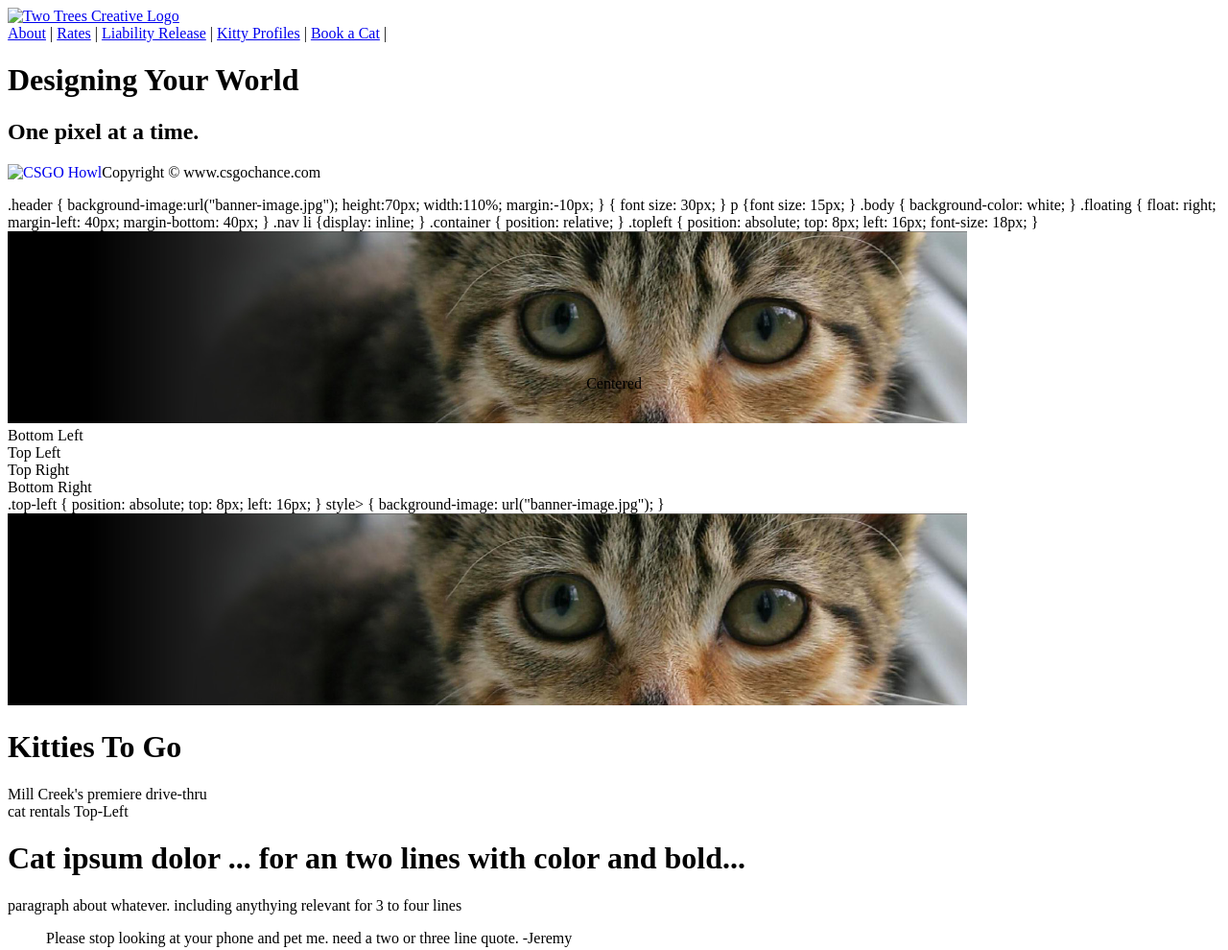
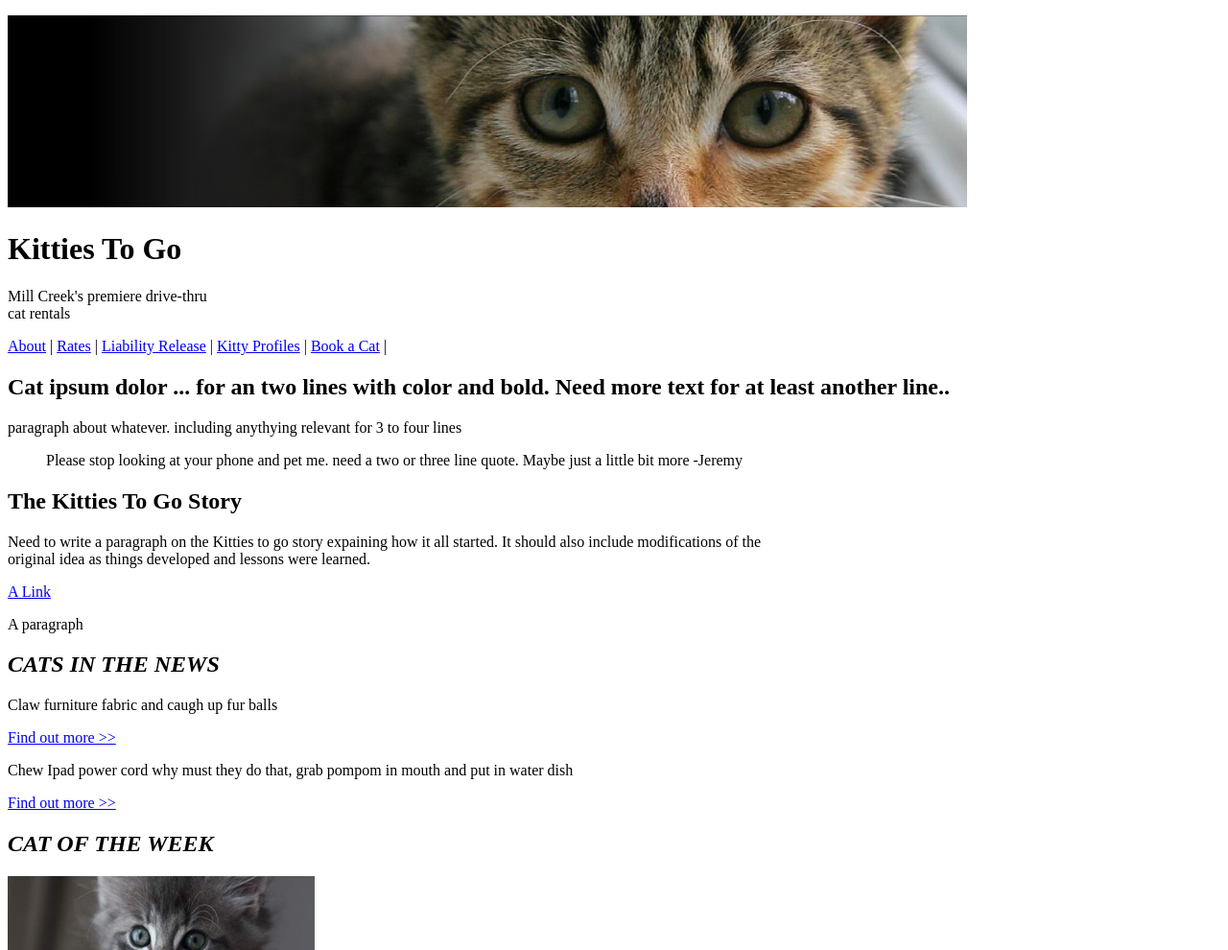
Before and after one commit to hibred66/cats-pages, a plain HTML site: page index.html in a window 1280 px wide. Shown: the top 990 px of the page at 96% size. Drawn offline with Linux system fonts and the light colour scheme.

Commit message:
Second Update with some cleanup

```diff
--- a/index.html
+++ b/index.html
@@ -2,10 +2,19 @@
 <html lang=en>
 <head>
  <meta charset="UTF-8">
+<title>Kitties To Go</title>
+<p <style=:font-family: Times New Roman, Seref; font-size: 11; font-style: " ">
+</style>
+</head>
+
  <body>
    <header>
-       <a href="banner-image.html">
-         <img src="banner-image.html" width="177px" height="167px" alt="Two Trees Creative Logo"></a>
+     <title>Kitties To Go</title>
+     <img src="banner-image.jpg" alt="Cat Eyes" style="width:1000px;height:200px;">
+      <h1>Kitties To Go</h1>
+      <article class="content-box">
+        <p>Mill Creek's premiere drive-thru <br>cat rentals</p>
+      </article>
        <nav>
          <a href="https://www.">About</a> |
          <a href="https://www.">Rates</a> |
@@ -13,24 +22,7 @@
          <a href="https://www.">Kitty Profiles</a> |
          <a href="https://www.">Book a Cat</a> |
        </nav>
-       <div class="welcome">
-         <hgroup>
-           <h1>Designing Your World</h1>
-           <h2>One pixel at a time.</h2>
-         </hgroup>
-       </div>
    </header>
-
-      <div class="header">
- 	 </div>
-      <a href="test.html">
- 	 <img src="logo.png" alt="CSGO Howl" style="float:left";>
- 	 </a>
- 	 <div class="footer">
- 	 <p> Copyright &copy; www.csgochance.com </p>
- 	 </div>
-    </body>
-
 
  <style>
   img {
@@ -44,94 +36,19 @@
   transform: translate(-50%, -50%);
 }
 </style>
-.header {
-  	background-image:url("banner-image.jpg");
-  	height:70px;
-  	width:110%;
-  	margin:-10px;
-  }
-  {
-  font size: 30px;
-  }
-p {font size: 15px;
-}
-.body {
-background-color: white;
-}
-.floating {
-float: right;
-margin-left: 40px;
-margin-bottom: 40px;
-}
-.nav li {display: inline;
-}
-.container {
-  position: relative;
-}
-
-.topleft {
-  position: absolute;
-  top: 8px;
-  left: 16px;
-  font-size: 18px;
-}
-
- <div class="container">
-   <img src="banner-image.jpg" alt="Cat Eyes" style="width:1000px;height:200px;">
-   <div class="bottom-left">Bottom Left</div>
-   <div class="top-left">Top Left</div>
-   <div class="top-right">Top Right</div>
-   <div class="bottom-right">Bottom Right</div>
-   <div class="centered">Centered</div>
- </div>
-
- .top-left {
-   position: absolute;
-   top: 8px;
-   left: 16px;
- }
-
- <title>Kitties To Go</title>
- style>
- {
-  background-image: url("banner-image.jpg");
-
-}
-<img src="banner-image.jpg" alt="Cat Eyes" style="width:1000px;height:200px;">
- <h1>Kitties To Go</h1>
- <article class="content-box">
-
-   <p>Mill Creek's premiere drive-thru <br>cat rentals Top-Left</p>
- </article>
-
-
-</head>
-<body>
-<h1>
-
-
-</nav>
-</h1>
-
-
-<div class="main column"
-
-
-aside
 
 <article>
-  <h1>Cat ipsum dolor ... for an two lines with color and bold...</h1>
+  <h1>Cat ipsum dolor ... for an two lines with color and bold. Need more text for at least another line..</h1>
     <p>paragraph about whatever. including anythying relevant for 3 to four lines</p>
 </article>
 
-<blockquote>Please stop looking at your phone and pet me. need a two or three line quote. -Jeremy</blockquote>
-      /*Need to add color and font//
+<blockquote>Please stop looking at your phone and pet me. need a two or three line quote. Maybe just a little bit more -Jeremy</blockquote>
 
 <section>
   <h1>The Kitties To Go Story</h1>
   <article class="content-box">
-    <a href="#link">A Link</a>
-    <p>A paragraph</p>
+    <p>Need to write a paragraph on the Kitties to go story expaining how it all started.  It should also include <link rel="stylesheet" href="/css/master.css">modifications of the <br>
+      original idea as things developed and lessons were learned.</p>
   </article>
 
   <article class="content-box" id="border-box">
@@ -143,26 +60,26 @@ aside
 
 <h2><em>CATS IN THE NEWS</em></h2>
 <article class="content-box" id="border-box">
-  <a href="#link">A Link</a>
-  <p>A paragraph</p>
 
+  <p>Claw furniture fabric and caugh up fur balls</p>
+<a href="#link">Find out more >></a>
 
 </article>
+<article class="content-box" id="border-box">
 
+  <p>Chew Ipad power cord why must they do that, grab pompom in mouth and put in water dish</p>
+<a href="#link">Find out more >></a>
+
+</article>
 
 <h2><em>CAT OF THE WEEK</em></h2>
 <img class="floating" src="sidebar-cat.jpg" alt="Photo of Cat" />
 
 <article class="content-box" id="border-box">
-  <a href="#link">A Link</a>
-  <p>A paragraph</p>
+
+  <p>Stare at imaginary bug love blinks and purr purr purr purr</p>
+<a href="#link">Book Now >></a>
 </article>
-
-/*Samples
-
-<img src="/images/html5.gif" alt="HTML5 Icon" style="width:128px;height:128px;">
-
-<p>To use or not to use <br> there is a lot to consider when using html elements</p>
 
 <section>
   <h1>Kitties to Go Story</h1>
@@ -171,23 +88,24 @@ aside
 
 
   <footer>
+<article class="content-box" id="border-box">
   <img src="footer-image.jpg" alt="Subdued Photo of four kittens">
-
-  <article class="content-box" id="border-box">
-  <<img src="cat-logo.png"> Need this on top of Footer-image
-  <p>A paragraph</p>
+  <img src="cat-logo.png" alt="cat-logo"
 </article>
 
-  <img src="cat-logo.png"> Need this on top of Footer-image
-
+  <img src="cat-logo.png">
+<p>Aborpos etc etc<p>
 <nav>
   <a href="https://www.">Footer Link 1</a> |
   <a href="https://www.">Footer Link 2</a> |
   <a href="https://www.">Footer Link 3</a> |
   <a href="https://www.">Footer Link 4</a> |
 </nav>
-
 <address>Kitties to Go!, LLC | Mill Creek, WA 98012</address>
+<div class="footer">
+<p> Copyright &copy; 2019 Kitties To Go!, LLC </p>
+</div>
+</body>
+     <a href="logo.png">
 </footer>
-</body>
 </html>
```
Lines whose indentation alone changed are shown as unchanged.
